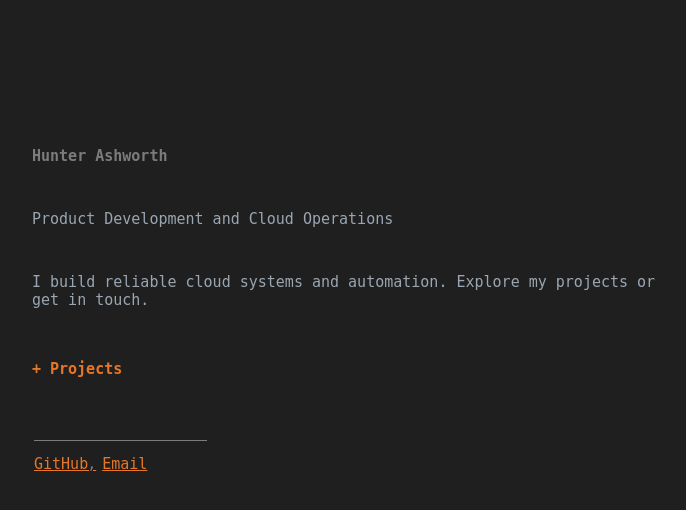
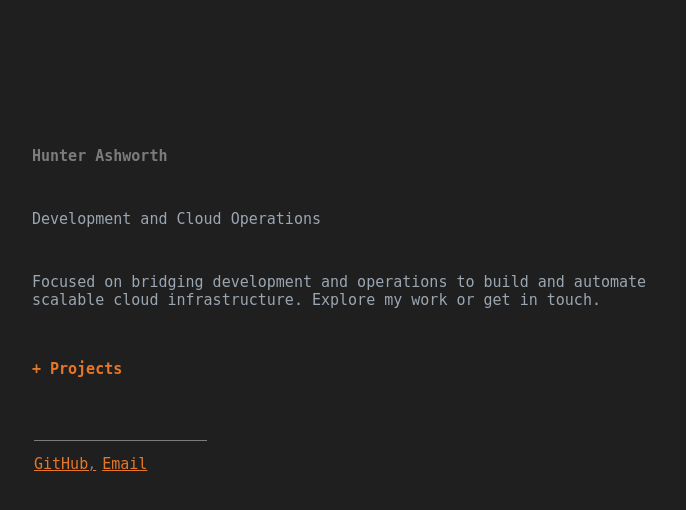
Before and after one commit to hwashworth/personal_site, a Flask app: page / in a window 1280 px wide. Shown: the top 510 px of the page, without its empty margins (89-775 px from the left). Run offline with Flask 3, Linux system fonts and the light colour scheme.

```diff
--- a/templates/index.html
+++ b/templates/index.html
@@ -10,8 +10,8 @@
 <main id="content"><section class="hero">
     <div class="title_and_description">
         <h1>{{ name }}</h1>
-        <p class="desc">Product Development and Cloud Operations</p>
-        <p class="desc">I build reliable cloud systems and automation. Explore my projects or get in touch.</p>
+        <p class="desc">Development and Cloud Operations</p>
+        <p class="desc">Focused on bridging development and operations to build and automate scalable cloud infrastructure. Explore my work or get in touch.</p>
 
         <details class="accordion">
             <summary>Projects</summary>
@@ -27,7 +27,7 @@
                 <div class="project-item">
                     <a href="https://terraform-project.hwashworth.com" class="proj-title" target="_blank" rel="noopener noreferrer">3-Tier Cloud App & Observability</a>
                     <p class="proj-desc">
-                        A highly-available 3-tier web application built from scratch on AWS using Terraform. This project demonstrates core SRE principles including:
+                        A highly-available 3-tier web application built from scratch on AWS using Terraform. This project demonstrates core principles for building reliable and scalable systems, including:
                     </p>
                     <ul>
                         <li><b>IaC:</b> Full infrastructure (VPC, private/public subnets, ALB, ASG, RDS) defined in Terraform.</li>
```
Also changed, not shown: 2 other files.
